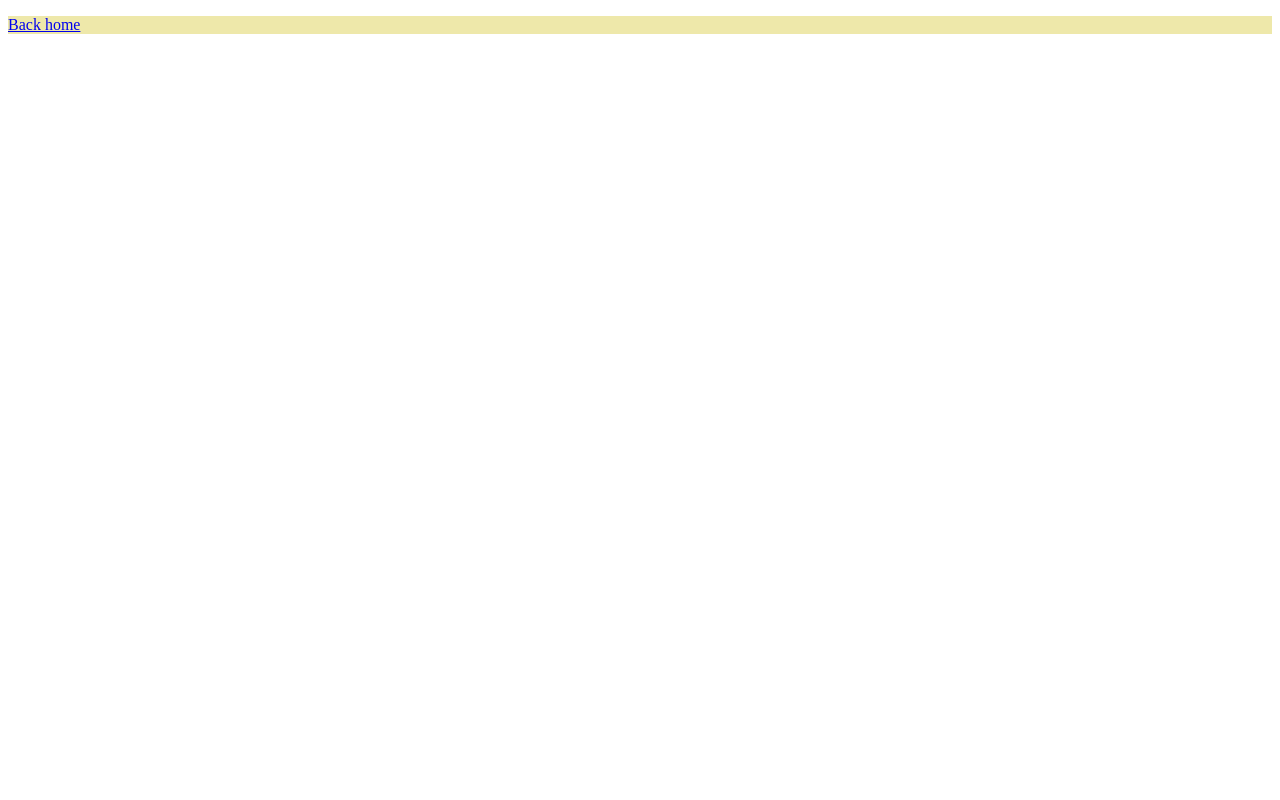
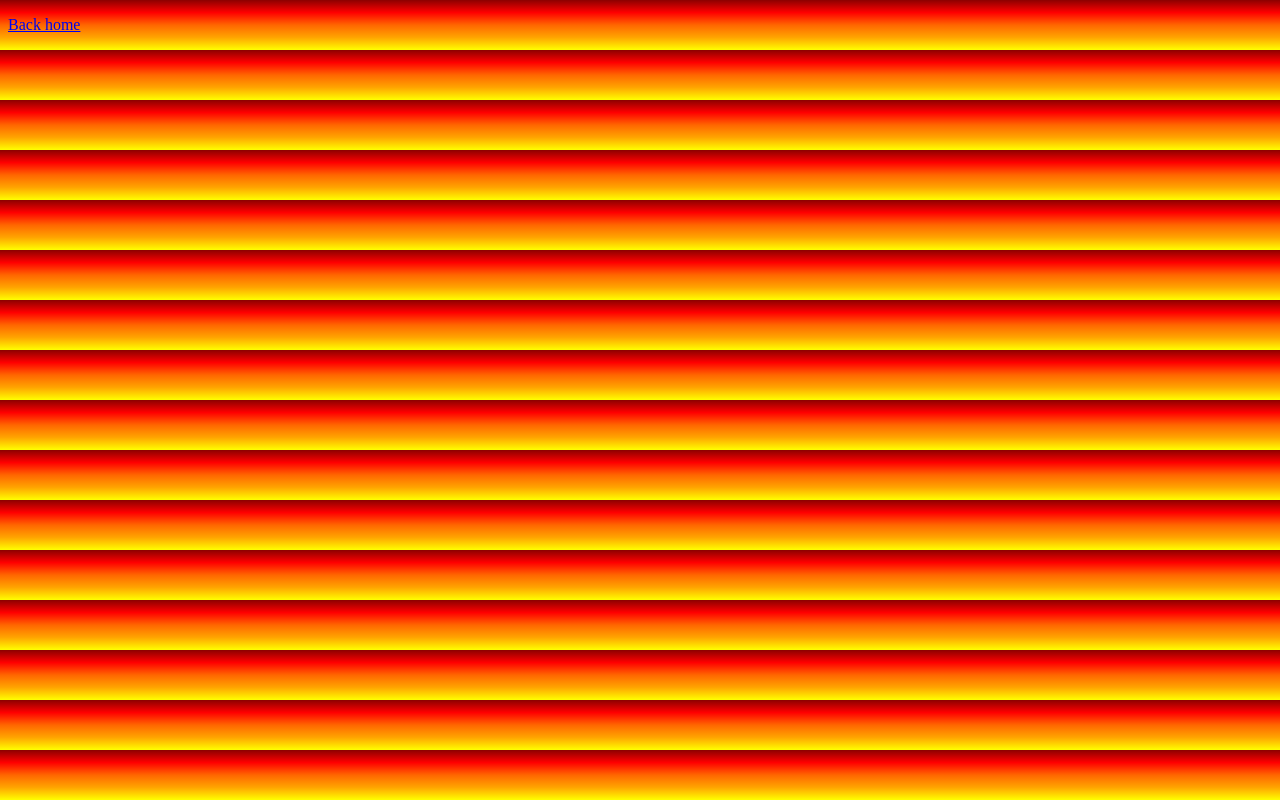
Before and after one commit to BusterBussin/BusterBussin.github.io, a plain HTML site: page hobbies.html in a window 1280 px wide. Drawn offline with Linux system fonts and the light colour scheme.

Commit message:
css change

```diff
--- a/hobbies-style.css
+++ b/hobbies-style.css
@@ -1,3 +1,3 @@
-.hobbyheadlink {
-    background-color: palegoldenrod;
+body {
+    background-image: linear-gradient(darkred, red, rgb(255, 102, 0), orange, yellow);
 }
```
